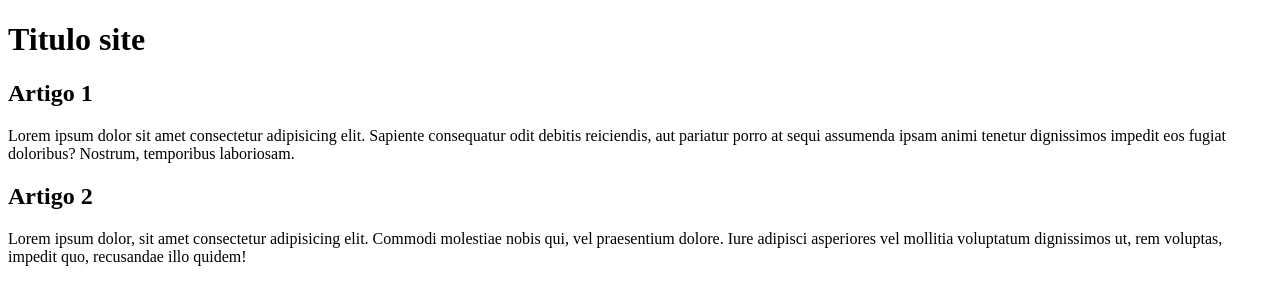
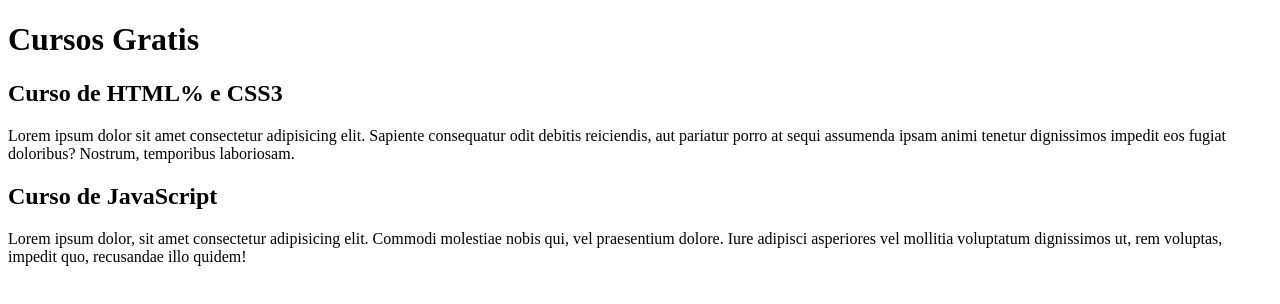
Before and after one commit to EricaBVdS/Projeto-Site, a plain HTML site: page index.html in a window 1280 px wide. Drawn offline with Linux system fonts and the light colour scheme.

Commit message:
comecei a escrever o conteudo

```diff
--- a/index.html
+++ b/index.html
@@ -9,14 +9,14 @@
 <body>
     <main>
         <header>
-            <h1>Titulo site</h1>
+            <h1>Cursos Gratis</h1>
         </header>
         <article>
-            <h2>Artigo 1</h2>
+            <h2>Curso de HTML% e CSS3</h2>
             <p> Lorem ipsum dolor sit amet consectetur adipisicing elit. Sapiente consequatur odit debitis reiciendis, aut pariatur porro at sequi assumenda ipsam animi tenetur dignissimos impedit eos fugiat doloribus? Nostrum, temporibus laboriosam.</p>
         </article>
         <article>
-            <h2> Artigo 2</h2>
+            <h2> Curso de JavaScript</h2>
             <p> Lorem ipsum dolor, sit amet consectetur adipisicing elit. Commodi molestiae nobis qui, vel praesentium dolore. Iure adipisci asperiores vel mollitia voluptatum dignissimos ut, rem voluptas, impedit quo, recusandae illo quidem!</p>
         </article>
     </main>
```
